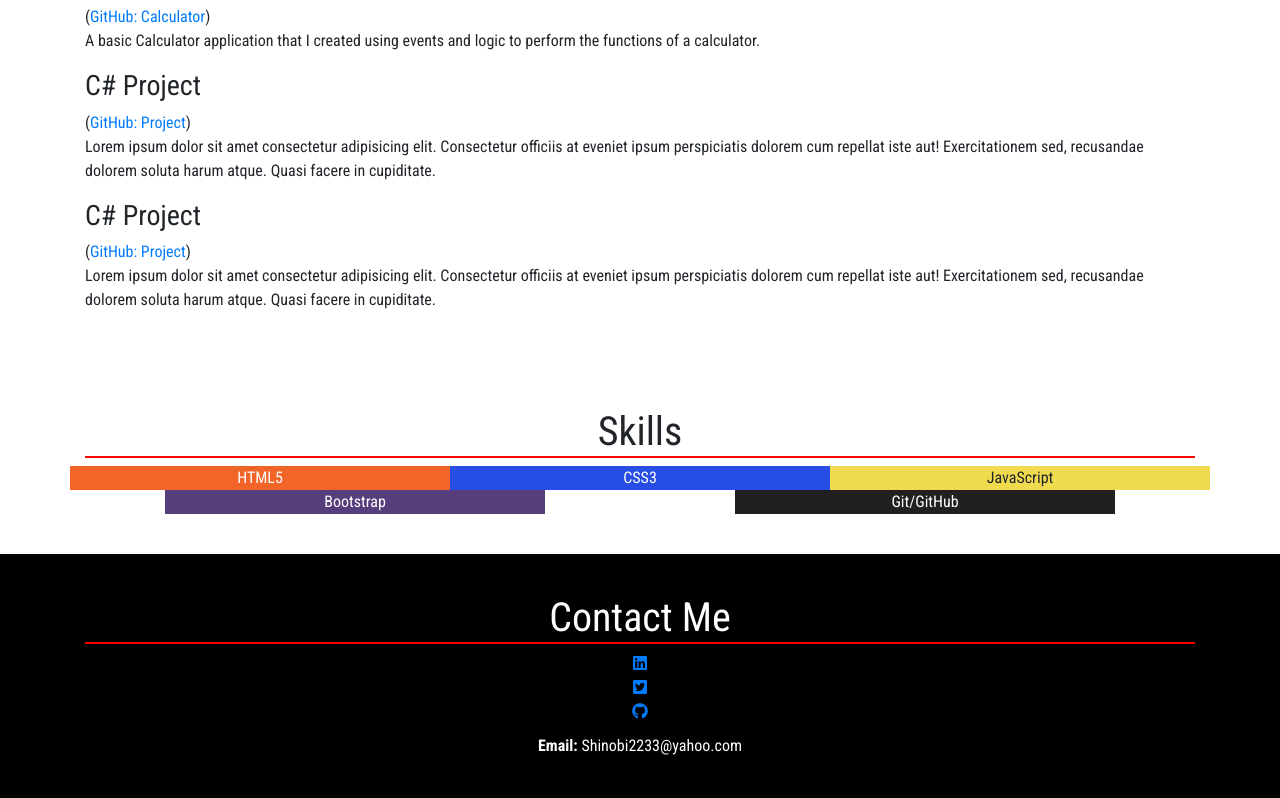
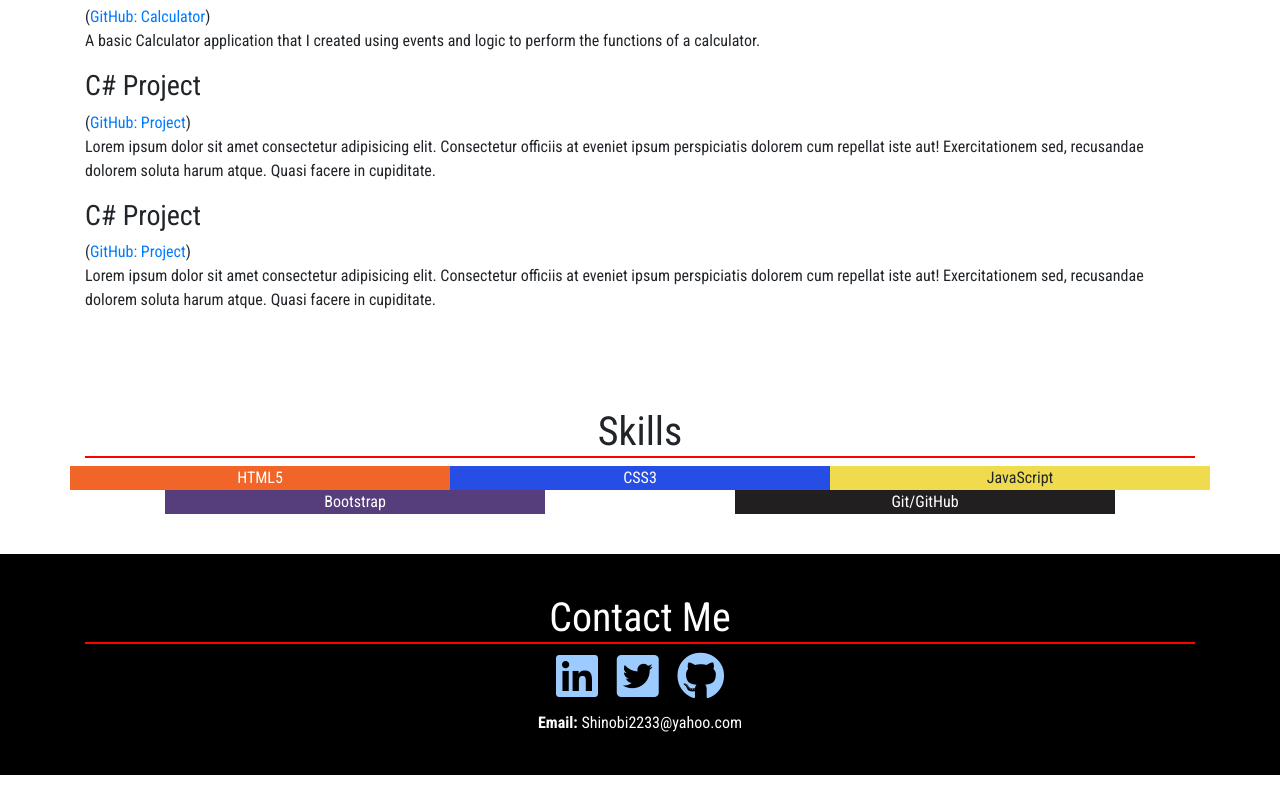
Before and after one commit to Shinobi583/Portfolio, a plain HTML site: page index.html in a window 1280 px wide. Shown: the part 1354-2152 px from the top of the page. After the commit the page ends 2129 px from the top, so only its background shows below. Drawn offline with nearby package versions, Linux system fonts and the light colour scheme.

Commit message:
updated looks and icons

```diff
--- a/index.html
+++ b/index.html
@@ -134,9 +134,9 @@ The more I learn about Software Development, the more I love.
         <div class="container">
             <h1 class="border-b">Contact Me</h1>
             <ul>
-                <li><a href="https://www.linkedin.com/in/chace-deloach-3a4ab11b1/"><i class="fab fa-linkedin"></i></a></li>
-                <li><a href="https://twitter.com/chacedeloach"><i class="fab fa-twitter-square"></i></a></li>
-                <li><a href="https://github.com/Shinobi583"><i class="fab fa-github"></i></a></li>
+                <li class="mr-15"><a href="https://www.linkedin.com/in/chace-deloach-3a4ab11b1/"><i class="fab fa-linkedin fa-3x"></i></a></li>
+                <li class="mr-15"><a href="https://twitter.com/chacedeloach"><i class="fab fa-twitter-square fa-3x"></i></a></li>
+                <li><a href="https://github.com/Shinobi583"><i class="fab fa-github fa-3x"></i></a></li>
             </ul>
             <div>
                 <strong>Email: </strong>Shinobi2233@yahoo.com
--- a/scss/portfolio.scss
+++ b/scss/portfolio.scss
@@ -11,6 +11,10 @@
 {
     padding-top: 40px;
     padding-bottom: 40px;
+}
+
+.mr-15 {
+    margin-right: 15px;
 }
 
 body
@@ -164,7 +168,7 @@ header
 
 .skill:hover
 {
-    box-shadow: 0 1px 4px rgba(0, 0, 0, 0.09), 0 3px 8px rgba(0, 0, 0, 0.09), 0 4px 13px rgba(0, 0, 0, 0.13);
+    box-shadow: 0px 6px 2px 3px rgba(0, 0, 0, 0.09), 0 3px 8px rgba(0, 0, 0, 0.09), 0 4px 13px rgba(0, 0, 0, 0.13);
 }
 
 #html5
@@ -202,11 +206,25 @@ header
     color: white;
 }
 
-#contact ul
-{
-    margin-bottom: 0;
-    padding-bottom: 10px;
-    padding-left: 0;
+#contact {
+
+    ul {
+        margin-bottom: 0;
+        padding-bottom: 10px;
+        padding-left: 0;
+    }
+
+    li {
+        display: inline;
+    }
+
+    i {
+        color: #9bcbff;
+
+        &:hover {
+            color: #83d861;
+        }
+    }
 }
 
 li
```
Also changed, not shown: assets/css/portfolio.css, 1 other file.
